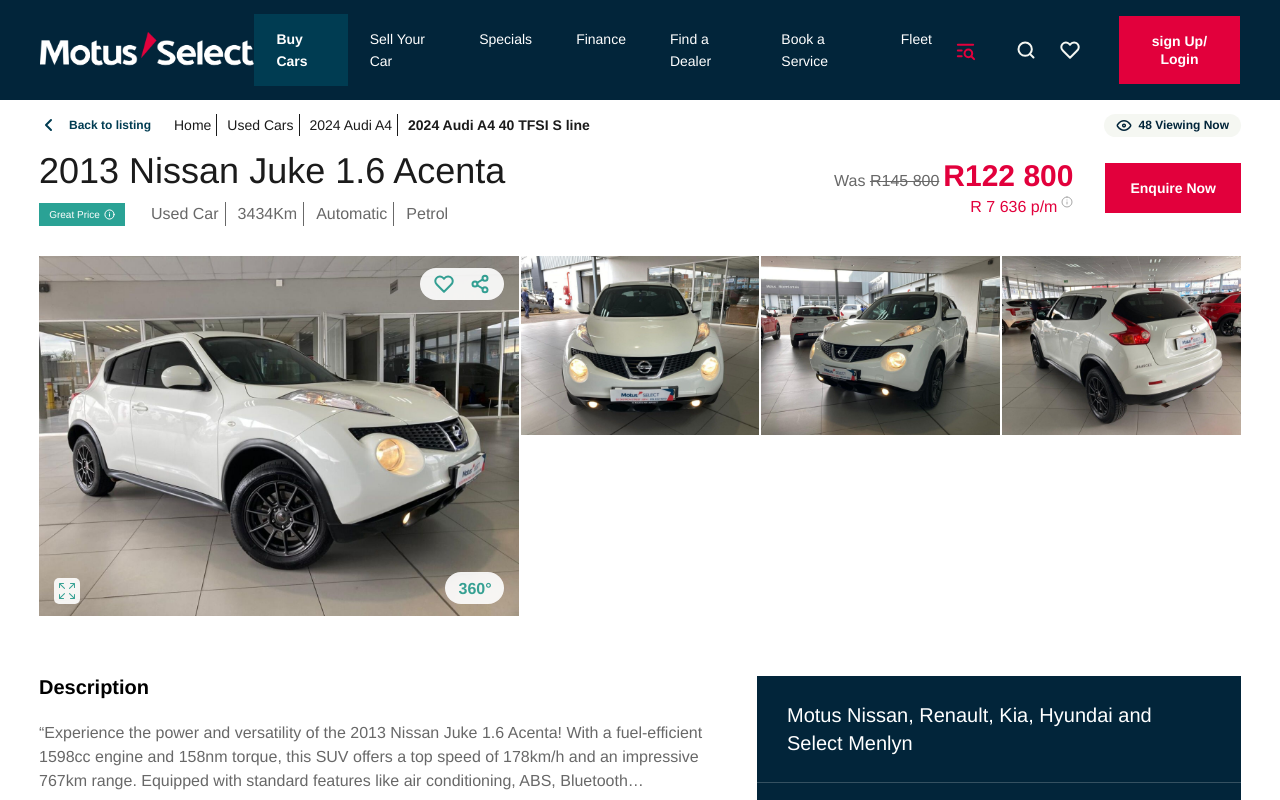
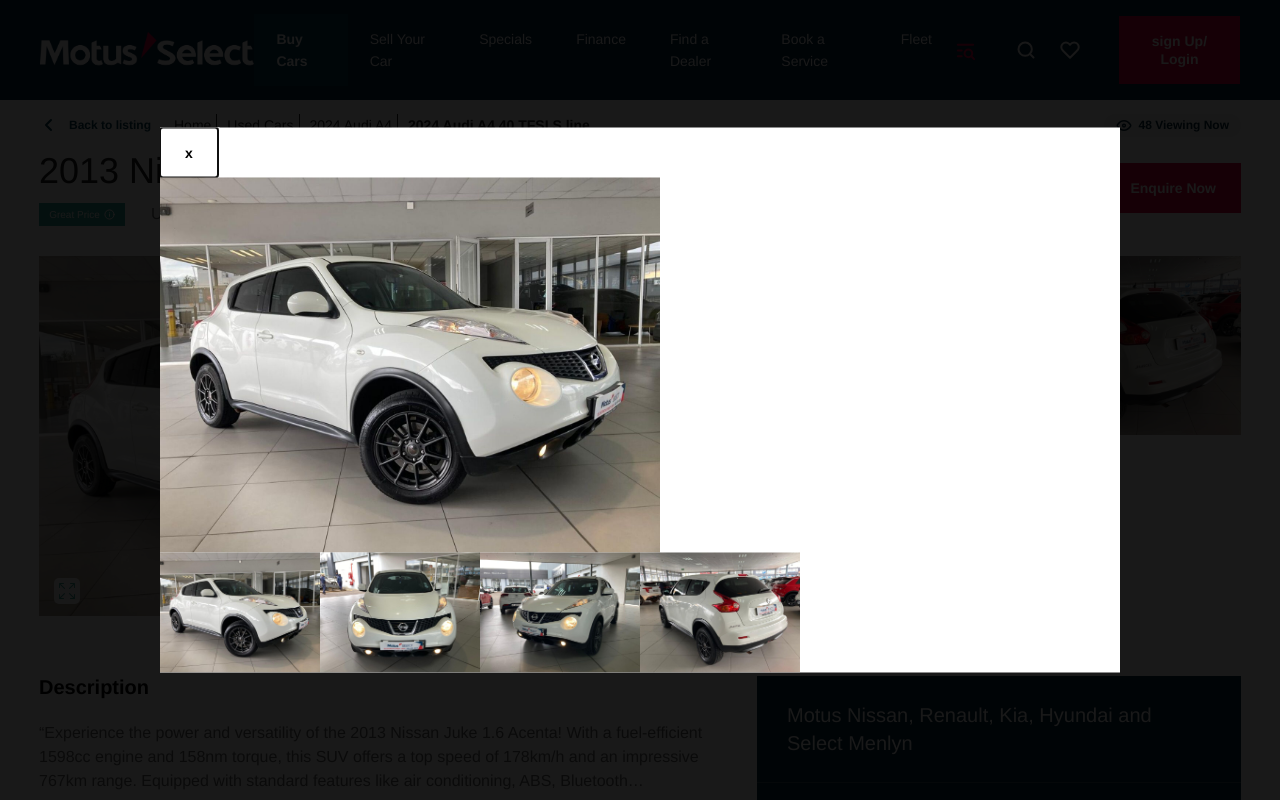
Before and after one commit to Aayush-7804/motrs, a Next.js app in the folder frontend/: page / in a window 1280 px wide. Both pictures are taken after a click on the picture 278 px from the left and 435 px from the top of the page. Shown: the top 800 px of the page. Built offline with nearby package versions, Linux system fonts and the light colour scheme.

Commit message:
Page: Basic Modal component created

```diff
--- a/frontend/components/car-detail/imageGrid.tsx
+++ b/frontend/components/car-detail/imageGrid.tsx
@@ -2,8 +2,12 @@
 import Image from "next/image";
 import React, { useState } from "react";
 import { BsArrowsFullscreen } from "react-icons/bs";
+import Modal from "../common/Modal";
+import Button from "../common/Button";
 
-const carImages: { id: number; src: string }[] = [
+type imageType = { id: number; src: string };
+
+const carImages: imageType[] = [
   { id: 1, src: "/car-details-images/image1.jpg" },
   { id: 2, src: "/car-details-images/image2.jpg" },
   { id: 3, src: "/car-details-images/image3.jpg" },
@@ -11,18 +15,59 @@
 ];
 
 const ImageGrid = () => {
-  const [items, setItems] = useState(carImages);
-  const [currentImage, setCurrentImage] = useState<number>(0);
+  const [modalOpen, setModalOpen] = useState<boolean>(false);
+  const [openedIMage, setOpenImage] = useState<imageType | null>(null);
 
-  const handleImages = (index: { id: number; src: string }) => {
-    const newItems = [index, ...items.filter((i) => i.id !== index.id)];
-    setItems(newItems);
-    setCurrentImage(index.id);
+  const handleModal = (item: imageType | null) => {
+    setModalOpen((prevModal) => (prevModal = !prevModal));
+    handleImage(item);
+  };
+  const handleModalClose = (item: imageType | null) => {
+    setModalOpen((prevModal) => (prevModal = !prevModal));
+    if (!openedIMage) {
+      handleImage(item);
+    }
+  };
+
+  const handleImage = (item: imageType | null) => {
+    setOpenImage(item);
   };
 
   return (
+    <>
+      {openedIMage && (
+        <Modal open={modalOpen} onClose={() => handleModalClose(null)} className="w-3/4">
+          <Button onClick={() => handleModal(null)}>x</Button>
+          <div className="flex">
+            <div className="w-2/3">
+              <Image
+                src={openedIMage.src}
+                alt="open"
+                width={500}
+                height={500}
+              />
+              <div className="flex w-full">
+                {carImages.map((item) => (
+                  <div key={item.id}>
+                    <Image
+                      src={item.src}
+                      alt={`car image ${item.id}`}
+                      width={500}
+                      height={300}
+                      className="w-full h-full object-cover"
+                      onClick={() => handleImage(item)}
+                    />
+                  </div>
+                ))}
+              </div>
+            </div>
+            <div className="w-1/3"></div>
+          </div>
+        </Modal>
+      )}
+
       <div className="max-w-360 mx-auto max-[1441px]:px-9.75 mb-15 grid grid-cols-5 max-[376px]:block max-[376px]:p-0 max-[376px]:mb-5 gap-0.5">
-      {items.map((item, index) => (
+        {carImages.map((item, index) => (
           <div
             key={item.id}
             className="relative first:col-span-2 first:row-span-2 first:block max-[376px]:hidden"
@@ -34,7 +79,7 @@
               height={300}
               className="w-full h-full object-cover"
               priority
-            onClick={() => handleImages(item)}
+              onClick={() => handleModal(item)}
             />
             {index === 0 && (
               <>
@@ -108,10 +153,7 @@
                   {carImages.map((item) => (
                     <div
                       key={item.id}
-                    onClick={() => handleImages(item)}
-                    className={`p-1 bg-[var(--other-White)] rounded-full ${
-                      item.id === items[0].id ? "" : "opacity-25"
-                    }`}
+                      className={`p-1 bg-[var(--other-White)] rounded-full`}
                     ></div>
                   ))}
                 </div>
@@ -120,6 +162,7 @@
           </div>
         ))}
       </div>
+    </>
   );
 };
 
--- /dev/null
+++ b/frontend/components/common/Modal.tsx
@@ -0,0 +1,34 @@
+"use client";
+
+import React, { useEffect, useRef } from "react";
+import { createPortal } from "react-dom";
+
+const Modal: React.FC<{
+  children: React.ReactNode;
+  open: boolean;
+  onClose: () => void;
+  className?: string;
+}> = ({ children, open,onClose, className }) => {
+  const dialog = useRef<HTMLDialogElement>(null);
+  useEffect(() => {
+    const modal = dialog.current;
+
+    if (open) {
+      modal?.showModal();
+    }
+
+    return () => modal?.close();
+  }, [open]);
+  return createPortal(
+    <dialog
+      ref={dialog}
+      onClose={onClose}
+      className={`backdrop:bg-black/90 outline-0 left-1/2 top-1/2 -translate-1/2 ${className}`}
+    >
+      {children}
+    </dialog>,
+    document.body
+  );
+};
+
+export default Modal;
```
Lines whose indentation alone changed are shown as unchanged.
